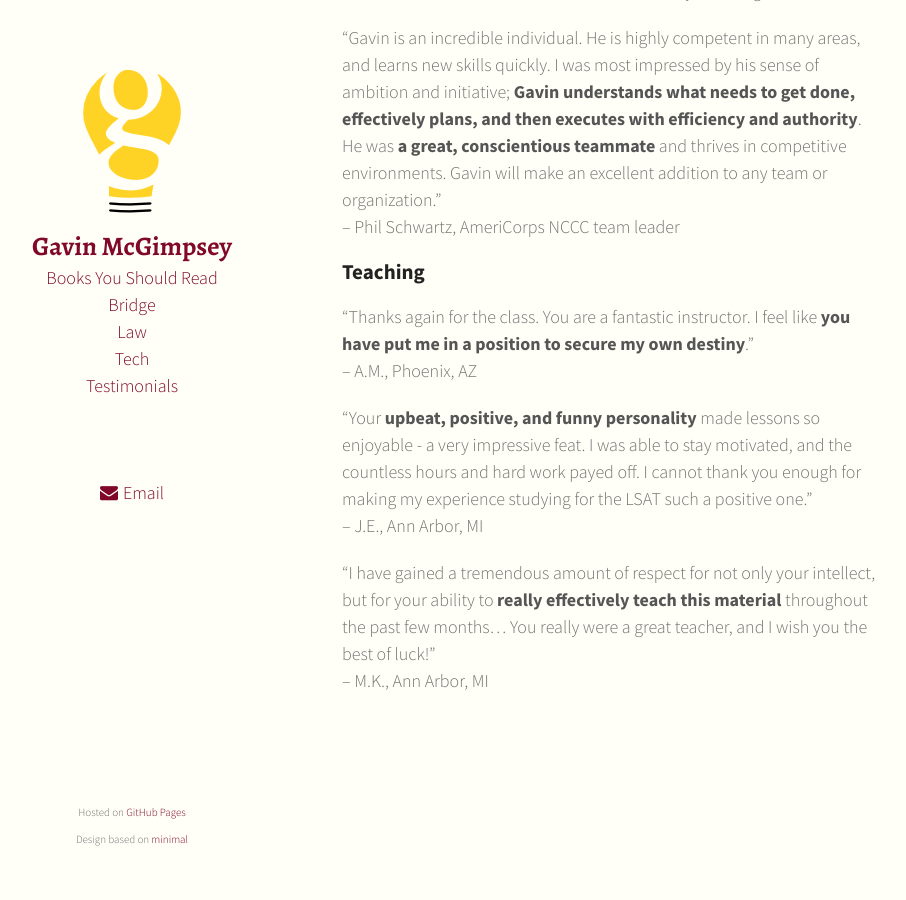
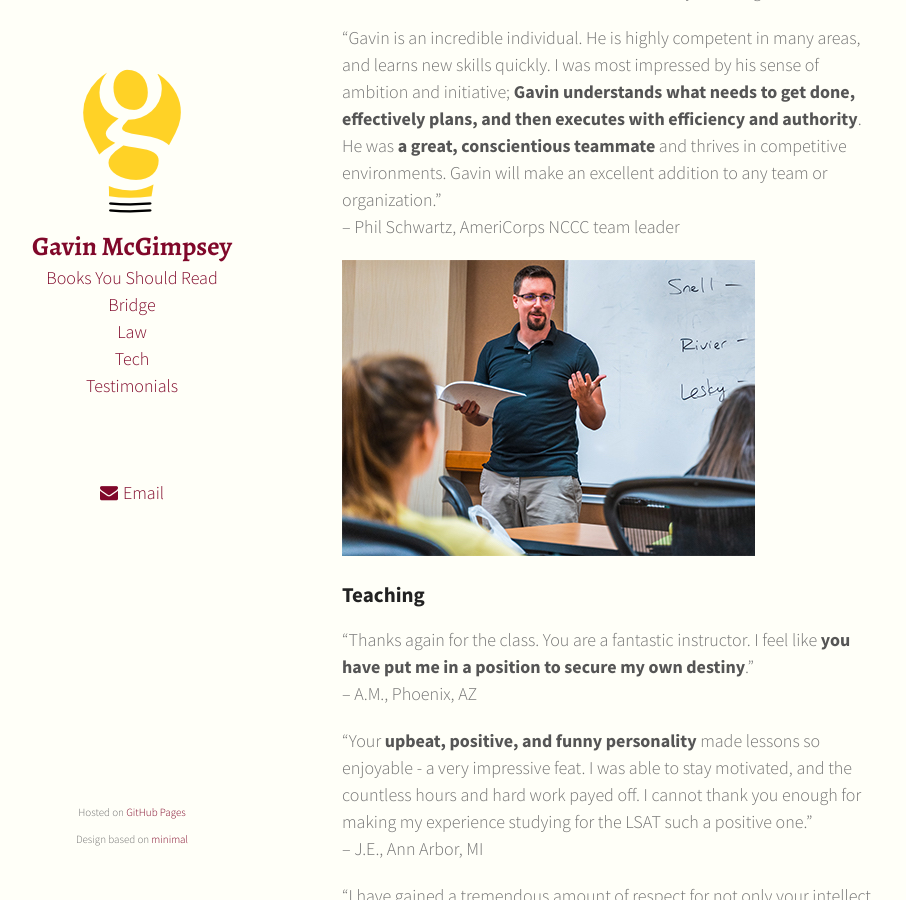
Before and after one commit to gavinmcgimpsey/gavinmcgimpsey.github.io, a Jekyll site: the page built from testimonials.md, in a window 1280 px wide and 900 px high, scrolled down 366 px. Shown: the whole window, without its empty margins (188-1094 px from the left). Built offline with Jekyll 4.4.1, drawn with Linux system fonts in a browser that asks for light colours.

Commit message:
Add instructor image to testimonials page

```diff
--- a/testimonials.md
+++ b/testimonials.md
@@ -12,6 +12,8 @@ permalink: /testimonials
 "Gavin is an incredible individual. He is highly competent in many areas, and learns new skills quickly. I was most impressed by his sense of ambition and initiative; **Gavin understands what needs to get done, effectively plans, and then executes with efficiency and authority**. He was **a great, conscientious teammate** and thrives in competitive environments. Gavin will make an excellent addition to any team or organization."
 -- Phil Schwartz, AmeriCorps NCCC team leader
 
+<img src="/images/Instructor-Gavin-McGimpsey.jpg" alt="Photo of Gavin McGimpsey teaching.">
+
 ### Teaching
 
 "Thanks again for the class. You are a fantastic instructor. I feel like **you have put me in a position to secure my own destiny**."
```
Also changed, not shown: images/Instructor-Gavin-McGimpsey.jpg (added).
